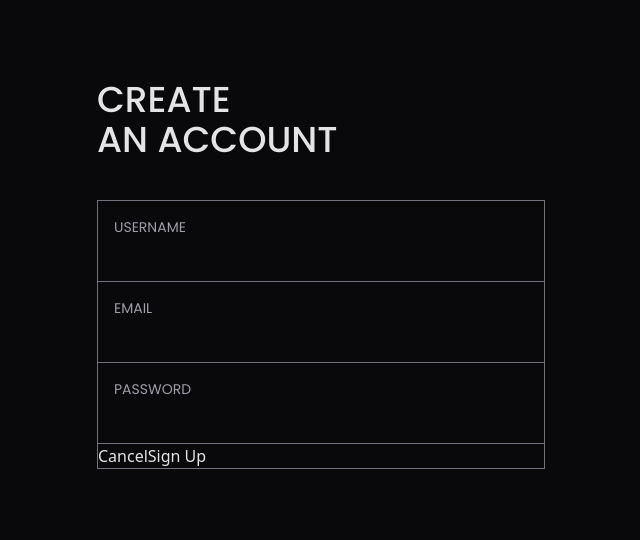
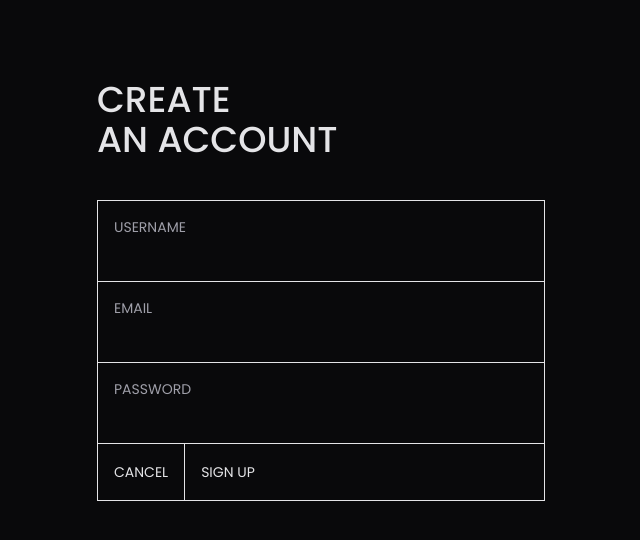
Before and after one commit to panicolay/form-of-music, a Next.js app: page /signup in a window 1280 px wide. Shown: the top 540 px of the page, without its empty margins (319-959 px from the left). Built offline with nearby package versions, Linux system fonts and the light colour scheme.

Commit message:
Add button component

```diff
--- /dev/null
+++ b/src/app/components/ui/Button.tsx
@@ -0,0 +1,43 @@
+import Link from 'next/link'
+import { ButtonHTMLAttributes, ReactNode } from 'react'
+
+type ButtonProps = {
+  children: ReactNode
+  href?: string
+  className?: string
+} & ButtonHTMLAttributes<HTMLButtonElement>
+
+export function Button({
+  children,
+  href,
+  className = '',
+  ...props
+}: ButtonProps) {
+  const baseStyles = `
+    inline-flex items-center px-4 h-14
+    font-poppins text-zinc-200 text-sm uppercase
+    border-zinc-200
+    cursor-pointer
+    transition-colors duration-200 ease-in-out
+  `
+
+  if (href) {
+    return (
+      <Link
+        href={href}
+        className={`${baseStyles} ${className}`}
+      >
+        {children}
+      </Link>
+    )
+  }
+
+  return (
+    <button
+      className={`${baseStyles} ${className}`}
+      {...props}
+    >
+      {children}
+    </button>
+  )
+}
--- a/src/app/components/ui/Field.tsx
+++ b/src/app/components/ui/Field.tsx
@@ -20,14 +20,14 @@ export function Field({
         <Label.Root className="
             group
             flex flex-col p-4 gap-1
-            outline outline-transparent
-            focus-within:outline-zinc-300
+            cursor-text
+            focus-within:bg-zinc-800
             transition-colors duration-200 ease-in-out
         ">
             <span className="
                 font-poppins
                 text-sm text-zinc-400 uppercase
-                group-focus-within:text-zinc-300
+                group-focus-within:text-zinc-200
                 transition-colors duration-200 ease-in-out
             ">
                 {label}
@@ -39,7 +39,7 @@ export function Field({
                 className={`
                     text-base text-zinc-200
                     outline-none
-                    focus:text-zinc-100
+                    focus:text-zinc-50
                     transition-colors duration-200 ease-in-out
                     ${error ? 'border-red-500' : 'border-zinc-300'}
                     ${props.className || ''}
--- a/src/app/components/ui/index.tsx
+++ b/src/app/components/ui/index.tsx
@@ -1 +1,2 @@
+export { Button } from './Button';
 export { Field } from './Field';
--- a/src/app/page.tsx
+++ b/src/app/page.tsx
@@ -1,4 +1,4 @@
-import Link from "next/link";
+import { Button } from './components/ui'
 
 export default function Home() {
   return (
@@ -13,9 +13,9 @@ export default function Home() {
             Form of<br />
             Music
         </h1>
-        <Link href="/signup">
+        <Button href="/signup" className="border">
             Create an account
-        </Link>
+        </Button>
     </div>
   );
 }
--- a/src/app/signup/page.tsx
+++ b/src/app/signup/page.tsx
@@ -2,7 +2,7 @@
 
 import { useState } from 'react';
 import Link from 'next/link';
-import { Field } from '../components/ui';
+import { Button, Field } from '../components/ui';
 
 export default function SignUp() {
   const [formData, setFormData] = useState({
@@ -31,7 +31,7 @@ export default function SignUp() {
         </h2>
 
         <form onSubmit={handleSubmit}
-            className="border border-zinc-500 divide-y divide-zinc-500"
+            className="border border-zinc-200 divide-y divide-zinc-200"
         >
 
           <Field
@@ -60,15 +60,16 @@ export default function SignUp() {
             onChange={(e) => setFormData({...formData, password: e.target.value})}
           />
 
-          <div>
-            <Link href="/">
+          <div className="flex">
+            <Button href="/">
               Cancel
-            </Link>
-            <button
-              type="submit"
+            </Button>
+
+            <Button
+              type="submit" className="border-l-1 w-full"
             >
               Sign Up
-            </button>
+            </Button>
           </div>
         </form>
 
```
